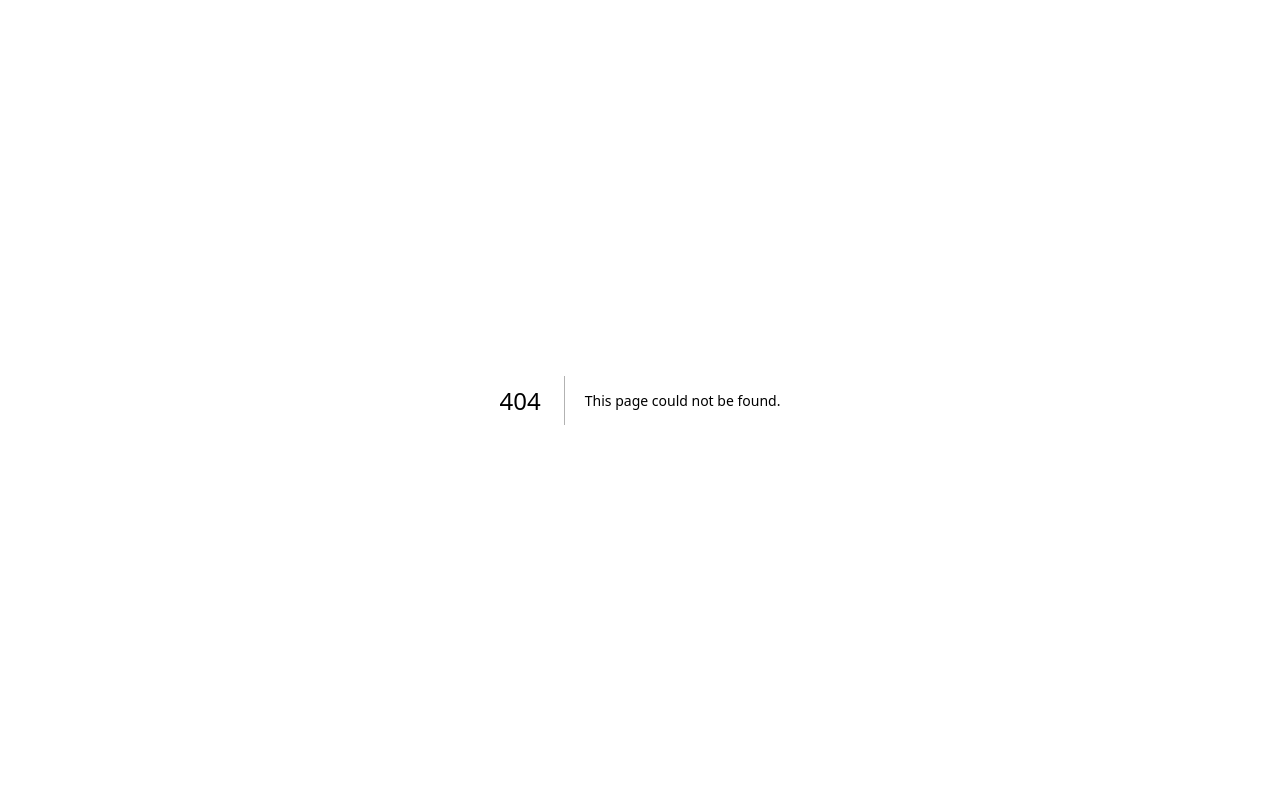
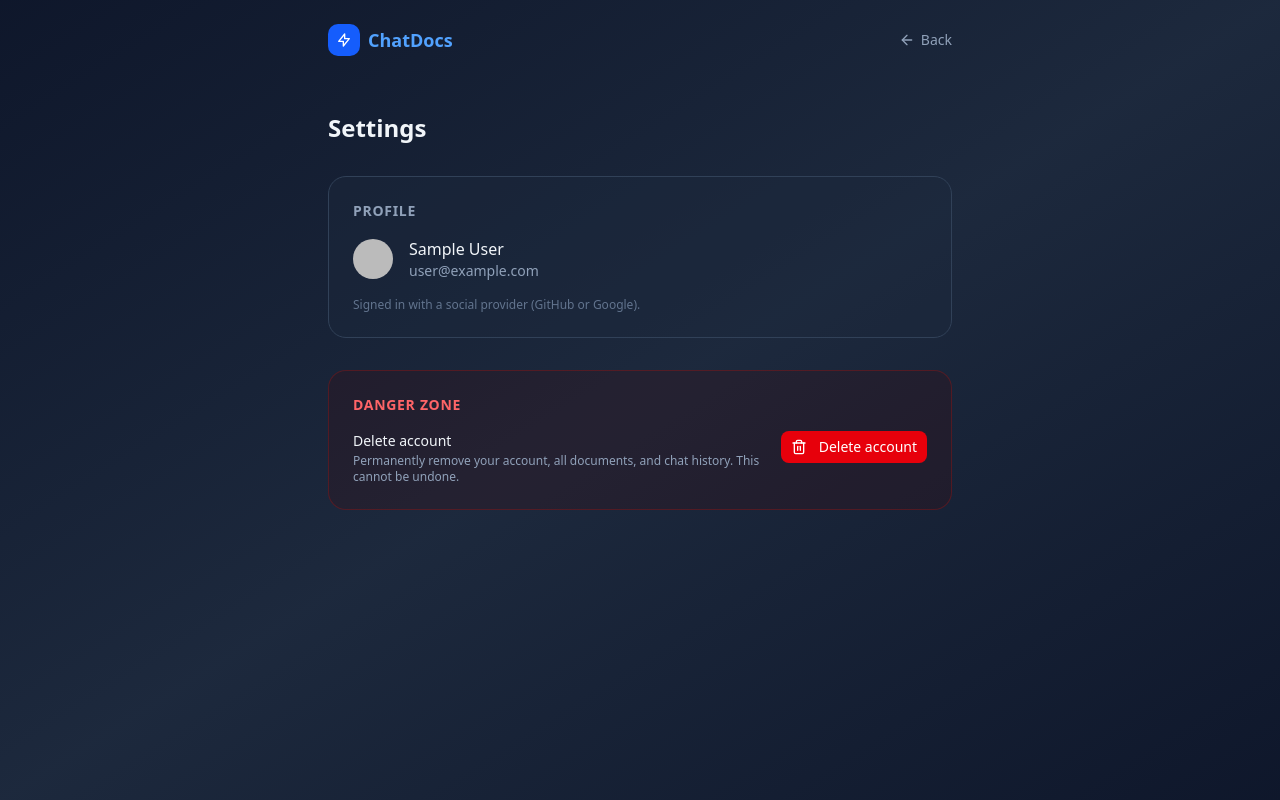
Before and after one commit to earthddx/next-rag, a Next.js app: page /settings in a window 1280 px wide. Before the commit this address had no page. Built offline with nearby package versions, Linux system fonts and the light colour scheme; no server answers; the database is empty; sample sign-in values are in the browser's storage.

Commit message:
settins page available from Toolbar

```diff
--- /dev/null
+++ b/app/settings/page.tsx
@@ -0,0 +1,27 @@
+import { getServerSession } from "next-auth";
+import { authConfig } from "@/lib/auth";
+import { redirect } from "next/navigation";
+import { prisma } from "@/lib/prisma";
+import SettingsClient from "@/components/custom/settings-client";
+
+export default async function SettingsPage() {
+    const session = await getServerSession(authConfig);
+    if (!session?.user) redirect("/");
+
+    const userId = (session.user as any).id as string;
+
+    // Check if this user has a password (credentials-based account)
+    const dbUser = await prisma.user.findUnique({
+        where: { id: userId },
+        select: { password: true },
+    });
+
+    return (
+        <SettingsClient
+            userName={session.user.name}
+            userEmail={session.user.email}
+            userImageSrc={session.user.image}
+            hasPassword={!!dbUser?.password}
+        />
+    );
+}
--- a/components/custom/Toolbar.tsx
+++ b/components/custom/Toolbar.tsx
@@ -3,7 +3,7 @@
 import { useState } from "react";
 import { signOut } from "next-auth/react";
 import { useRouter } from "next/navigation";
-import { Menu, FileText, Info, LogOut } from "lucide-react";
+import { Menu, FileText, Info, LogOut, Settings } from "lucide-react";
 import LogoBrand from "@/components/custom/logo-brand";
 import DocumentsDialog from "@/components/custom/DocumentsDialog";
 import { Avatar, AvatarImage, AvatarFallback } from "@/components/ui/avatar";
@@ -111,6 +111,15 @@ export default function Toolbar({
                                 My Documents
                             </DropdownMenuItem>
 
+                            {/* Settings */}
+                            <DropdownMenuItem
+                                className="cursor-pointer text-slate-200 focus:bg-slate-800 focus:text-white"
+                                onSelect={() => router.push("/settings")}
+                            >
+                                <Settings className="size-4" />
+                                Settings
+                            </DropdownMenuItem>
+
                             {/* About */}
                             <DropdownMenuItem
                                 className="cursor-pointer text-slate-200 focus:bg-slate-800 focus:text-white"
--- /dev/null
+++ b/components/custom/settings-client.tsx
@@ -0,0 +1,170 @@
+'use client';
+
+import { useState } from "react";
+import { useRouter } from "next/navigation";
+import { signOut } from "next-auth/react";
+import Link from "next/link";
+import { ArrowLeft, Trash2 } from "lucide-react";
+import LogoBrand from "@/components/custom/logo-brand";
+import { Avatar, AvatarImage, AvatarFallback } from "@/components/ui/avatar";
+import { Button } from "@/components/ui/button";
+import {
+    Dialog,
+    DialogContent,
+    DialogHeader,
+    DialogTitle,
+    DialogDescription,
+    DialogFooter,
+} from "@/components/ui/dialog";
+
+export default function SettingsClient({
+    userName,
+    userEmail,
+    userImageSrc,
+    hasPassword,
+}: {
+    userName: string | null | undefined;
+    userEmail: string | null | undefined;
+    userImageSrc: string | null | undefined;
+    hasPassword: boolean;
+}) {
+    const router = useRouter();
+    const [deleteOpen, setDeleteOpen] = useState(false);
+    const [deleting, setDeleting] = useState(false);
+
+    async function handleDeleteAccount() {
+        setDeleting(true);
+        await fetch("/api/user/account", { method: "DELETE" });
+        localStorage.removeItem("currentSessionId");
+        signOut({ callbackUrl: "/" });
+    }
+
+    return (
+        <div className="min-h-screen bg-linear-to-br from-slate-900 via-slate-800 to-slate-900 text-white">
+            {/* Nav */}
+            <nav className="mx-auto flex max-w-2xl items-center justify-between px-6 py-6">
+                <Link
+                    href="/chatroom"
+                    className="flex items-center gap-2 text-lg font-semibold text-blue-400 transition hover:text-blue-300"
+                >
+                    <LogoBrand size="sm" />
+                    ChatDocs
+                </Link>
+                <button
+                    type="button"
+                    onClick={() => router.back()}
+                    className="flex items-center gap-1.5 text-sm text-slate-400 transition hover:text-slate-200"
+                >
+                    <ArrowLeft className="size-4" />
+                    Back
+                </button>
+            </nav>
+
+            <main className="mx-auto max-w-2xl px-6 py-8 space-y-8">
+                <h1 className="text-2xl font-semibold text-slate-100">Settings</h1>
+
+                {/* Profile section */}
+                <section className="rounded-2xl border border-slate-700 bg-slate-800/40 p-6 space-y-4">
+                    <h2 className="text-sm font-semibold uppercase tracking-wider text-slate-400">
+                        Profile
+                    </h2>
+                    <div className="flex items-center gap-4">
+                        <Avatar size="lg">
+                            {userImageSrc ? (
+                                <AvatarImage src={userImageSrc} alt={userName ?? "User"} />
+                            ) : null}
+                            <AvatarFallback className="bg-slate-700 text-slate-200 text-lg">
+                                {userName ? userName.charAt(0).toUpperCase() : "U"}
+                            </AvatarFallback>
+                        </Avatar>
+                        <div className="min-w-0">
+                            <p className="text-base font-medium text-slate-100 truncate">
+                                {userName ?? "No name set"}
+                            </p>
+                            <p className="text-sm text-slate-400 truncate">{userEmail}</p>
+                        </div>
+                    </div>
+                    <p className="text-xs text-slate-500">
+                        {hasPassword
+                            ? "Signed in with email and password."
+                            : "Signed in with a social provider (GitHub or Google)."}
+                    </p>
+                </section>
+
+                {/* Danger zone */}
+                <section className="rounded-2xl border border-red-900/50 bg-red-950/20 p-6 space-y-4">
+                    <h2 className="text-sm font-semibold uppercase tracking-wider text-red-400">
+                        Danger Zone
+                    </h2>
+                    <div className="flex items-start justify-between gap-4">
+                        <div>
+                            <p className="text-sm font-medium text-slate-100">Delete account</p>
+                            <p className="text-xs text-slate-400 mt-0.5">
+                                Permanently remove your account, all documents, and chat history.
+                                This cannot be undone.
+                            </p>
+                        </div>
+                        <Button
+                            variant="destructive"
+                            size="sm"
+                            className="shrink-0"
+                            onClick={() => setDeleteOpen(true)}
+                        >
+                            <Trash2 className="size-4 mr-1.5" />
+                            Delete account
+                        </Button>
+                    </div>
+                </section>
+            </main>
+
+            {/* Delete account confirmation dialog */}
+            <Dialog open={deleteOpen} onOpenChange={setDeleteOpen}>
+                <DialogContent className="bg-slate-900 border-slate-700 text-slate-200 sm:max-w-md">
+                    <DialogHeader>
+                        <DialogTitle className="text-slate-100">Delete Account</DialogTitle>
+                        <DialogDescription asChild>
+                            <div className="space-y-3 text-slate-400">
+                                <p>
+                                    This will permanently delete your account and all associated data:
+                                </p>
+                                <ul className="space-y-1 text-sm text-slate-300">
+                                    <li className="flex items-center gap-2">
+                                        <span className="size-1.5 rounded-full bg-red-400 shrink-0" />
+                                        All uploaded documents and their chunks
+                                    </li>
+                                    <li className="flex items-center gap-2">
+                                        <span className="size-1.5 rounded-full bg-red-400 shrink-0" />
+                                        All chat sessions and message history
+                                    </li>
+                                    <li className="flex items-center gap-2">
+                                        <span className="size-1.5 rounded-full bg-red-400 shrink-0" />
+                                        Your account credentials
+                                    </li>
+                                </ul>
+                                <p className="text-xs text-slate-500">This action cannot be undone.</p>
+                            </div>
+                        </DialogDescription>
+                    </DialogHeader>
+                    <DialogFooter className="gap-2 sm:gap-0">
+                        <Button
+                            variant="outline"
+                            className="border-slate-600 text-slate-700 hover:bg-slate-800"
+                            onClick={() => setDeleteOpen(false)}
+                            disabled={deleting}
+                        >
+                            Cancel
+                        </Button>
+                        <Button
+                            variant="destructive"
+                            onClick={handleDeleteAccount}
+                            disabled={deleting}
+                        >
+                            <Trash2 className="size-4 mr-2" />
+                            {deleting ? "Deleting…" : "Delete account"}
+                        </Button>
+                    </DialogFooter>
+                </DialogContent>
+            </Dialog>
+        </div>
+    );
+}
```
